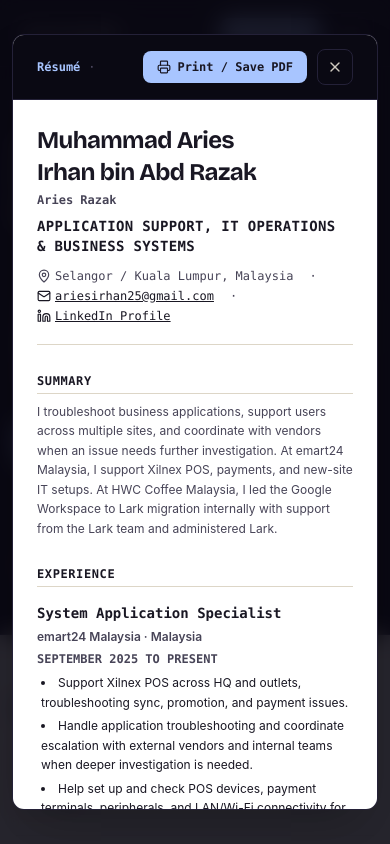
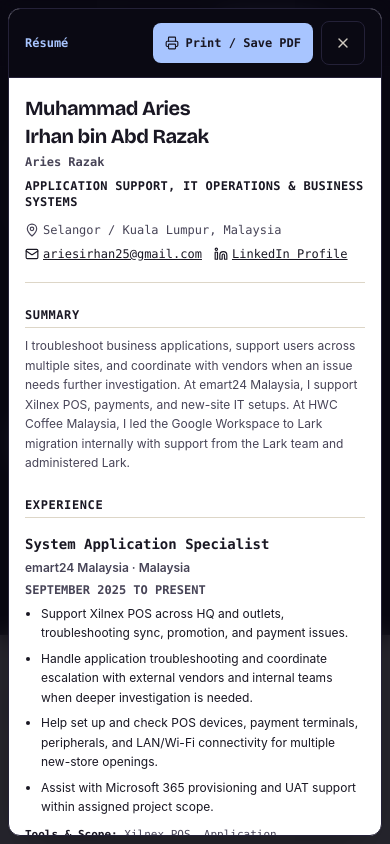
Before and after one commit to Rizi3R/my-portfolio, a React (Vite) app: page / in a window 390 px wide. Both pictures are taken after a click on the button "Résumé". Shown: the top 844 px of the page. Built offline with nearby package versions, Linux system fonts and the light colour scheme.

Commit message:
refactor: improve print styles and resume layout
- Optimize ResumeModal for mobile usability and print consistency
- Update print CSS for better page breaking and element hiding
- Adjust project content and display labels for improved clarity

```diff
--- a/src/App.tsx
+++ b/src/App.tsx
@@ -246,7 +246,7 @@ export default function App() {
         onOpenResume={() => captureFocusAndOpen(setResumeModalOpen)}
       />
 
-      <main className="flex-1 relative z-10 pt-16">
+      <main className={`flex-1 relative z-10 pt-16 ${resumeModalOpen ? 'print:hidden' : ''}`}>
         {activeView === 'plain' ? (
           <Suspense
             fallback={
--- a/src/components/Navbar.tsx
+++ b/src/components/Navbar.tsx
@@ -69,7 +69,7 @@ export const Navbar: React.FC<NavbarProps> = ({
       />
 
       {/* Clean 3-Zone Editorial Bar: [Aries Razak] - [4 nav links] - [Résumé CTA] */}
-      <div className="max-w-7xl mx-auto px-4 sm:px-6 lg:px-8 h-16 flex items-center justify-between gap-6">
+      <div className="max-w-7xl mx-auto px-4 sm:px-6 lg:px-8 h-16 flex items-center justify-between gap-3 sm:gap-6">
         <a
           href="#top"
           onClick={(e) => {
--- a/src/components/ProjectsSection.tsx
+++ b/src/components/ProjectsSection.tsx
@@ -76,9 +76,9 @@ export const ProjectsSection: React.FC<ProjectsSectionProps> = ({
 
       <div className="space-y-2">
         <h4 className="text-xs font-mono uppercase tracking-wider text-[#474457] font-semibold">
-          What I Did
+          {cs.id === 'case-pos-triage' ? 'Typical Troubleshooting Steps' : 'What I Did'}
         </h4>
-        <ul className="list-disc list-inside space-y-1.5 text-sm text-[#191723] leading-relaxed">
+        <ul className="list-disc pl-5 space-y-1.5 text-sm text-[#191723] leading-relaxed">
           {cs.whatIDid.map((step, i) => (
             <li key={i}>{step}</li>
           ))}
@@ -105,7 +105,7 @@ export const ProjectsSection: React.FC<ProjectsSectionProps> = ({
     <section
       id="featured-work"
       aria-labelledby="featured-work-heading"
-      className="scroll-mt-16 bg-[#F6F2E9] text-[#191723] py-14 sm:py-20 border-b border-[#DDD6C7]"
+      className="scroll-mt-20 bg-[#F6F2E9] text-[#191723] py-14 sm:py-20 border-b border-[#DDD6C7]"
     >
       {/* Keep #projects alias anchor so links targeting #projects still land at the top of Case Studies */}
       <div id="projects" className="scroll-mt-20" />
--- a/src/components/ResumeModal.tsx
+++ b/src/components/ResumeModal.tsx
@@ -45,26 +45,26 @@ export const ResumeModal: React.FC<ResumeModalProps> = ({ isOpen, onClose }) =>
       role="dialog"
       aria-modal="true"
       aria-labelledby="resume-modal-title"
-      className="fixed inset-0 z-50 flex items-center justify-center p-3 sm:p-6 bg-[#0A0913]/88 backdrop-blur-md overflow-y-auto resume-print-overlay"
+      className="fixed inset-0 z-50 flex items-end sm:items-center justify-center p-2 sm:p-6 bg-[#0A0913]/88 backdrop-blur-md resume-print-overlay"
       onClick={onClose}
     >
       <div
-        className="bg-white text-[#191723] rounded-xl border border-[#242138] max-w-4xl w-full max-h-[92vh] overflow-y-auto shadow-2xl relative my-6 resume-print-sheet"
+        className="bg-white text-[#191723] rounded-xl border border-[#242138] max-w-4xl w-full max-h-[calc(100dvh-1rem)] sm:max-h-[90dvh] flex flex-col overflow-hidden shadow-2xl relative resume-print-sheet"
         onClick={(e) => e.stopPropagation()}
       >
-        {/* Sticky Control Bar inside modal (hidden in print) */}
-        <div className="sticky top-0 z-20 bg-[#0A0913] text-[#F6F2E9] px-6 py-3.5 flex items-center justify-between border-b border-[#242138] no-print font-mono text-xs">
-          <div className="flex items-center gap-2">
+        {/* Pinned Control Bar inside modal (always reachable while scrolling on mobile; hidden in print) */}
+        <div className="shrink-0 z-20 bg-[#0A0913] text-[#F6F2E9] px-4 sm:px-6 py-3 flex items-center justify-between gap-2 border-b border-[#242138] no-print font-mono text-xs">
+          <div className="flex items-center gap-2 min-w-0">
             <span className="font-bold text-[#A8C5FF]">Résumé</span>
-            <span className="text-[#524E66]">·</span>
+            <span className="text-[#524E66] hidden sm:inline">·</span>
             <span className="text-[#CFCAC0] hidden sm:inline">Selectable &amp; Printable View</span>
           </div>
 
-          <div className="flex items-center gap-2.5">
+          <div className="flex items-center gap-2 shrink-0">
             <button
               type="button"
               onClick={handlePrint}
-              className="inline-flex items-center gap-1.5 px-3.5 py-2 rounded-lg text-xs font-semibold bg-[#A8C5FF] hover:bg-[#bfd5ff] text-[#191723] transition-colors cursor-pointer"
+              className="inline-flex items-center gap-1.5 px-3 sm:px-3.5 py-2 min-h-[40px] rounded-lg text-xs font-semibold bg-[#A8C5FF] hover:bg-[#bfd5ff] text-[#191723] transition-colors cursor-pointer whitespace-nowrap focus-visible:outline-none focus-visible:ring-2 focus-visible:ring-[#F6F2E9]"
             >
               <Printer className="w-3.5 h-3.5" aria-hidden="true" />
               <span>Print / Save PDF</span>
@@ -75,56 +75,59 @@ export const ResumeModal: React.FC<ResumeModalProps> = ({ isOpen, onClose }) =>
               type="button"
               onClick={onClose}
               aria-label="Close résumé viewer"
-              className="p-2 rounded-lg text-[#CFCAC0] hover:text-[#F6F2E9] border border-[#242138] hover:border-[#A8C5FF]/50 cursor-pointer min-w-[36px] min-h-[36px] flex items-center justify-center focus-visible:outline-none focus-visible:ring-2 focus-visible:ring-[#A8C5FF]"
+              className="p-2 rounded-lg text-[#CFCAC0] hover:text-[#F6F2E9] border border-[#242138] hover:border-[#A8C5FF]/50 cursor-pointer min-w-[44px] min-h-[44px] flex items-center justify-center focus-visible:outline-none focus-visible:ring-2 focus-visible:ring-[#A8C5FF]"
             >
               <X className="w-4 h-4" />
             </button>
           </div>
         </div>
 
-        {/* Selectable Résumé Content */}
-        <div className="p-6 sm:p-10 space-y-7 font-sans text-[#191723] select-text">
+        {/* Selectable & Scrollable Résumé Content */}
+        <div className="flex-1 min-h-0 overflow-y-auto overscroll-contain p-4 sm:p-8 md:p-10 space-y-6 sm:space-y-7 font-sans text-[#191723] select-text resume-print-body">
           {/* Header */}
           <div className="border-b border-[#DDD6C7] pb-5">
             <h1
               id="resume-modal-title"
-              className="text-2xl sm:text-3xl font-bold font-display tracking-tight text-[#191723] mb-1"
+              className="text-xl sm:text-3xl font-bold font-display tracking-tight text-[#191723] mb-1"
             >
               {PROFILE.fullName}
             </h1>
             <p className="text-xs font-mono font-semibold text-[#474457] mb-2">
               {PROFILE.displayName}
             </p>
-            <p className="text-sm font-semibold font-mono text-[#191723] tracking-wide uppercase mb-3">
+            <p className="text-xs sm:text-sm font-semibold font-mono text-[#191723] tracking-wide uppercase mb-3">
               {PROFILE.title}
             </p>
 
-            <div className="flex flex-wrap items-center gap-x-4 gap-y-1 text-xs text-[#474457] font-mono">
+            <div className="flex flex-wrap items-center gap-x-3 sm:gap-x-4 gap-y-2 text-xs text-[#474457] font-mono break-words">
               <span className="flex items-center gap-1">
-                <MapPin className="w-3.5 h-3.5 text-[#474457]" aria-hidden="true" />
+                <MapPin className="w-3.5 h-3.5 text-[#474457] shrink-0" aria-hidden="true" />
                 <span>{PROFILE.location}</span>
               </span>
-              <span aria-hidden="true">·</span>
-              <a href={`mailto:${PROFILE.email}`} className="flex items-center gap-1 text-[#191723] underline">
-                <Mail className="w-3.5 h-3.5" aria-hidden="true" />
+              <span aria-hidden="true" className="hidden sm:inline">·</span>
+              <a
+                href={`mailto:${PROFILE.email}`}
+                className="flex items-center gap-1 text-[#191723] underline break-all sm:break-normal"
+              >
+                <Mail className="w-3.5 h-3.5 shrink-0" aria-hidden="true" />
                 <span>{PROFILE.email}</span>
               </a>
-              <span aria-hidden="true">·</span>
+              <span aria-hidden="true" className="hidden sm:inline">·</span>
               <a
                 href={PROFILE.linkedIn}
                 target="_blank"
                 rel="noopener noreferrer"
                 className="flex items-center gap-1 text-[#191723] underline"
               >
-                <LinkedInIcon className="w-3.5 h-3.5" />
+                <LinkedInIcon className="w-3.5 h-3.5 shrink-0" />
                 <span>LinkedIn Profile</span>
               </a>
             </div>
           </div>
 
           {/* Summary */}
-          <div>
-            <h2 className="text-xs font-bold font-mono uppercase tracking-wider text-[#191723] border-b border-[#DDD6C7] pb-1 mb-2">
+          <div className="break-inside-avoid">
+            <h2 className="text-xs font-bold font-mono uppercase tracking-wider text-[#191723] border-b border-[#DDD6C7] pb-1 mb-2 break-after-avoid">
               Summary
             </h2>
             <p className="text-xs sm:text-sm text-[#474457] leading-relaxed">
@@ -134,7 +137,7 @@ export const ResumeModal: React.FC<ResumeModalProps> = ({ isOpen, onClose }) =>
 
           {/* Work Experience */}
           <div>
-            <h2 className="text-xs font-bold font-mono uppercase tracking-wider text-[#191723] border-b border-[#DDD6C7] pb-1 mb-4">
+            <h2 className="text-xs font-bold font-mono uppercase tracking-wider text-[#191723] border-b border-[#DDD6C7] pb-1 mb-4 break-after-avoid">
               Experience
             </h2>
 
@@ -143,7 +146,7 @@ export const ResumeModal: React.FC<ResumeModalProps> = ({ isOpen, onClose }) =>
                 <div key={exp.id} className="space-y-1.5 break-inside-avoid">
                   <div className="flex flex-col sm:flex-row sm:items-baseline justify-between gap-1">
                     <div>
-                      <h3 className="text-sm font-bold font-mono text-[#191723]">
+                      <h3 className="text-sm font-bold font-mono text-[#191723] break-after-avoid">
                         {exp.role}
                         {exp.isInternship ? ' (Internship)' : ''}
                       </h3>
@@ -156,7 +159,7 @@ export const ResumeModal: React.FC<ResumeModalProps> = ({ isOpen, onClose }) =>
                     </span>
                   </div>
 
-                  <ul className="list-disc list-inside text-xs text-[#191723] space-y-1 pl-1">
+                  <ul className="list-disc pl-4 text-xs text-[#191723] space-y-1.5">
                     {exp.highlights.map((b, i) => (
                       <li key={i} className="leading-relaxed">
                         <span>{b}</span>
--- a/src/index.css
+++ b/src/index.css
@@ -72,9 +72,13 @@
     margin: 14mm;
   }
 
-  body {
+  html,
+  body,
+  #root {
     background-color: #ffffff !important;
     color: #191723 !important;
+    overflow: visible !important;
+    height: auto !important;
   }
 
   header,
@@ -86,6 +90,12 @@
 
   .print-only {
     display: block !important;
+  }
+
+  h2,
+  h3 {
+    break-after: avoid;
+    page-break-after: avoid;
   }
 
   .break-inside-avoid {
@@ -101,6 +111,7 @@
 
   .resume-print-overlay {
     position: static !important;
+    display: block !important;
     overflow: visible !important;
     background: transparent !important;
     padding: 0 !important;
@@ -114,8 +125,17 @@
     margin: 0 !important;
     max-width: 100% !important;
     max-height: none !important;
+    height: auto !important;
+    display: block !important;
     overflow: visible !important;
     color: #191723 !important;
     background: #ffffff !important;
   }
+
+  .resume-print-body {
+    overflow: visible !important;
+    max-height: none !important;
+    height: auto !important;
+    padding: 0 !important;
+  }
 }
```
Also changed, not shown: src/data/universeContent.ts (+12 -11 lines).
